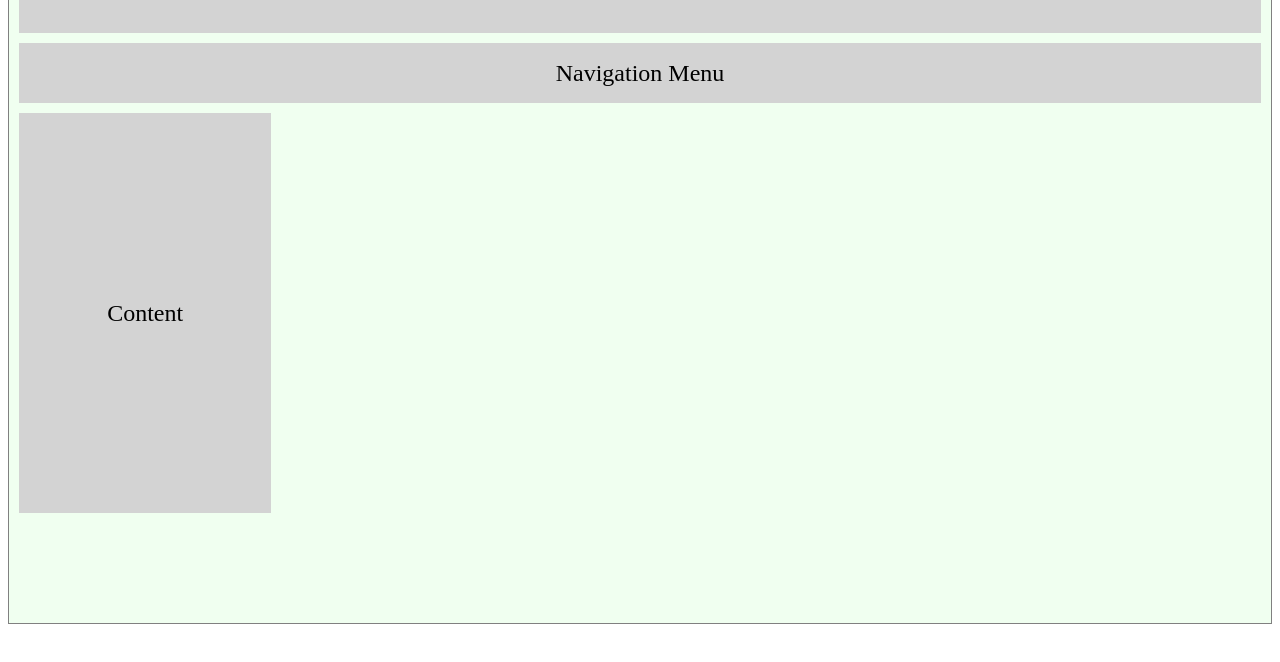
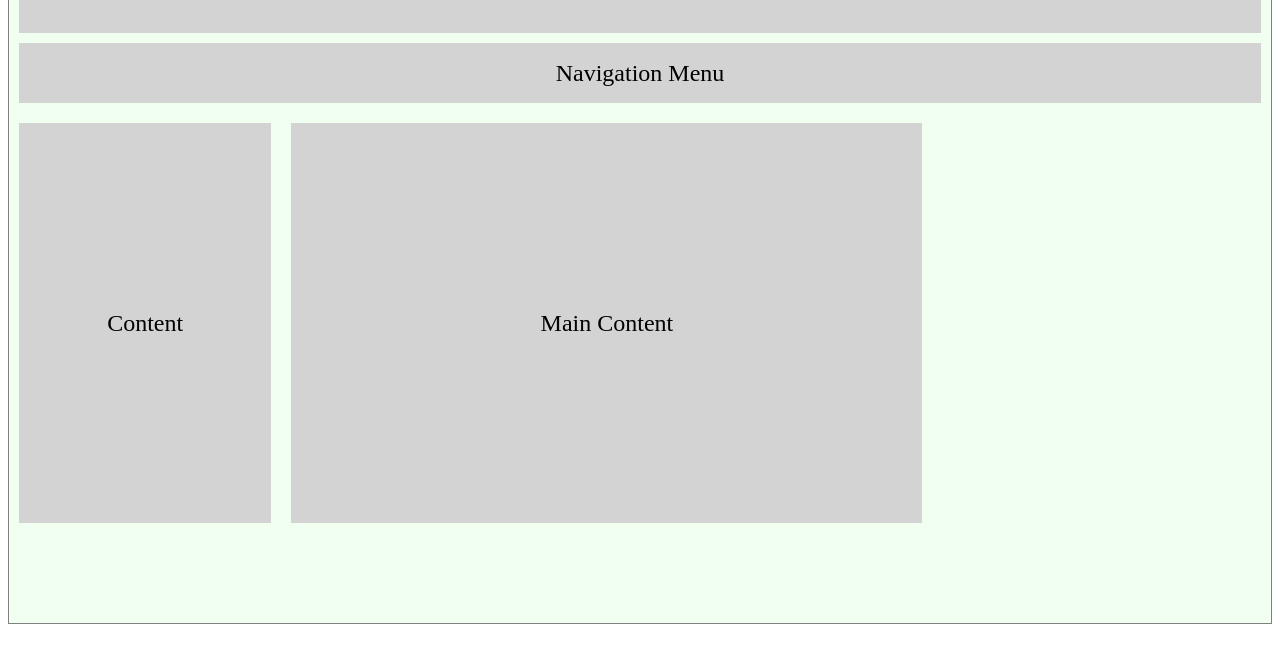
Before and after one commit to fahadshoukat/CSSFlexBoxAssignment, a plain HTML site: page index.html in a window 1280 px wide. Shown: the part 86-748 px from the top of the page. Drawn offline with Linux system fonts and the light colour scheme.

Commit message:
addingAndStylingMainContent

```diff
--- a/index.html
+++ b/index.html
@@ -21,7 +21,9 @@
             <div id="leftContent" class="sideBar">
                 <p>Content</p>
             </div>
-            <div id="centerContent"></div>
+            <div id="centerContent">
+                <p>Main Content</p>
+            </div>
             <div id="rightContent" class="sideBar"></div>
         </div>
         <div id="footer"></div>
--- a/style.css
+++ b/style.css
@@ -32,3 +32,14 @@ p {
     justify-content: center;
     margin: 10px;
 }
+#mainContent {
+    display: flex;
+}
+#centerContent {
+    background-color: lightgray;
+    width: 50%;
+    height: 400px;
+    display: flex;
+    justify-content: center;
+    margin: 10px;
+}
```
